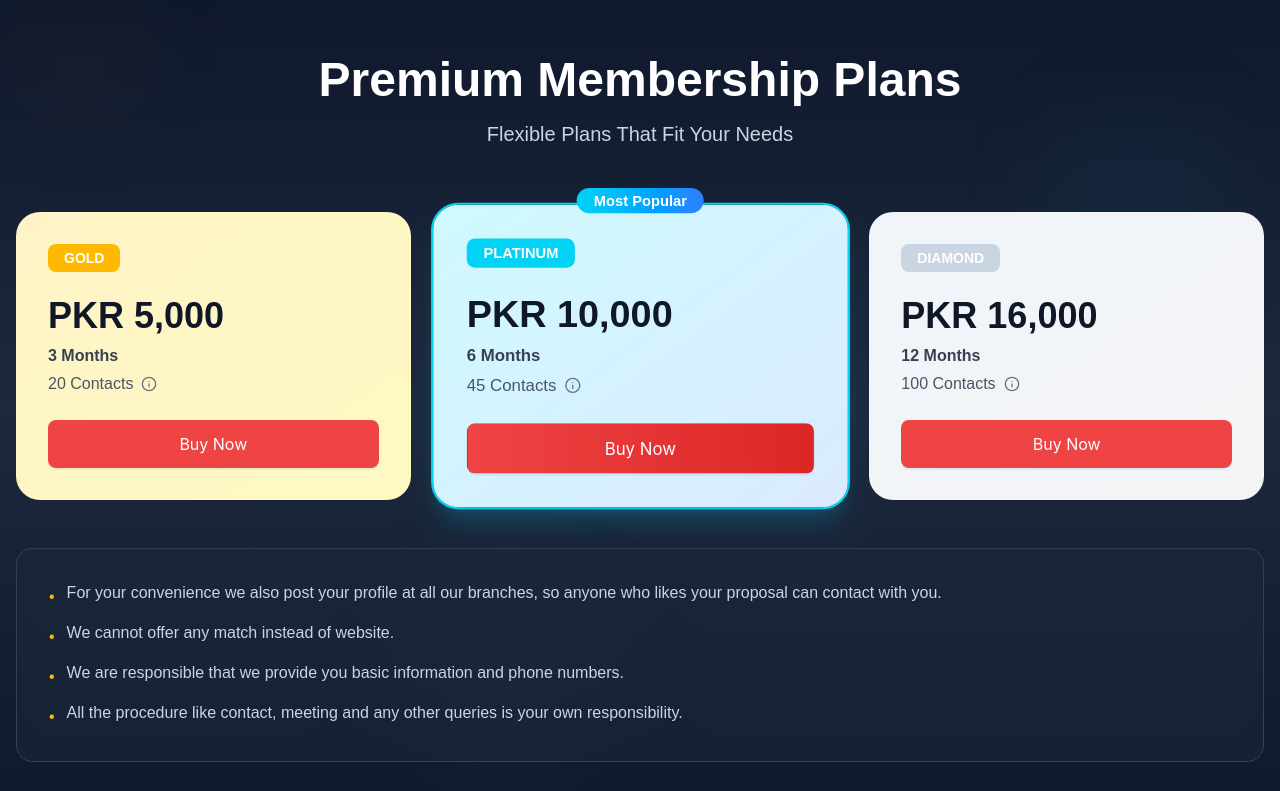
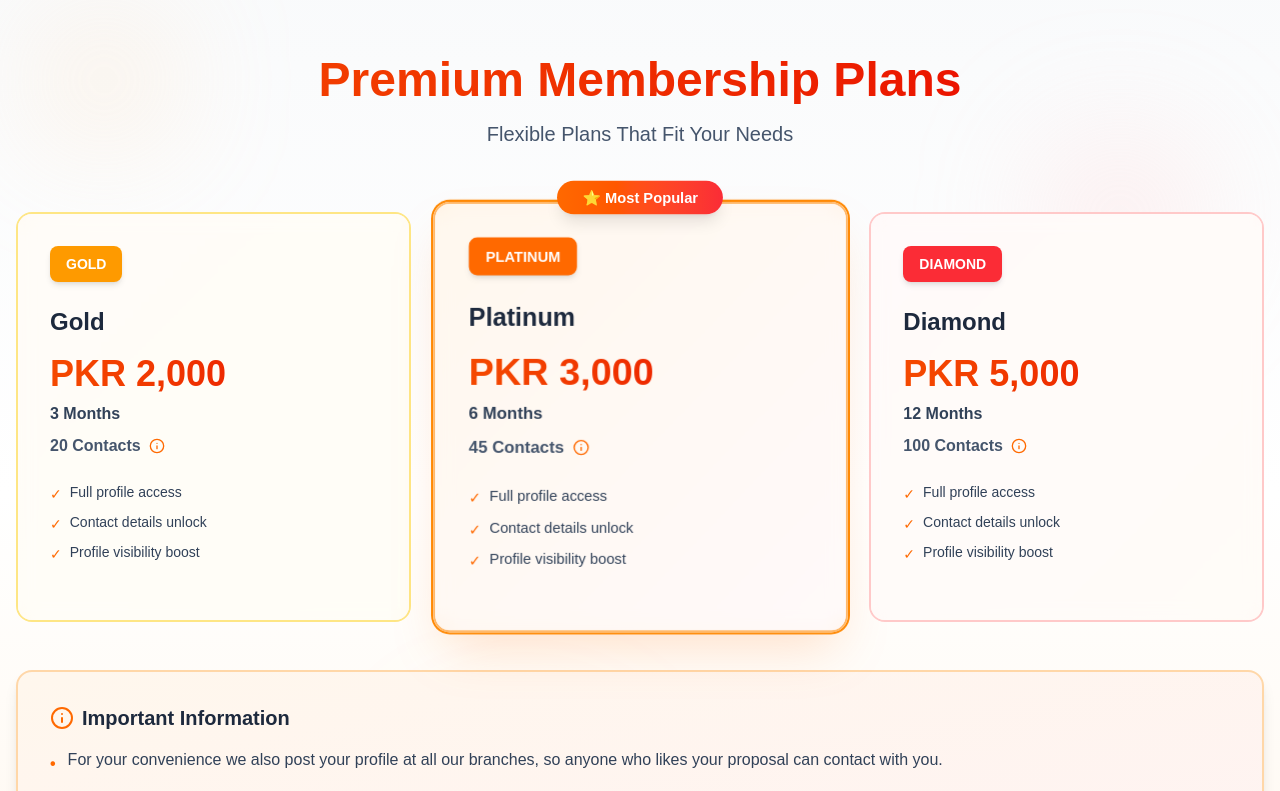
Before and after one commit to Faizan1637/rawabit, a Next.js app: page / in a window 1280 px wide. Shown: the part 1020-1811 px from the top of the page. Built offline with nearby package versions, Linux system fonts and the light colour scheme; no server answers; the database is empty.

Commit message:
improve cards

```diff
--- a/src/components/membership-plans.tsx
+++ b/src/components/membership-plans.tsx
@@ -1,7 +1,7 @@
 "use client"
 
 import { Info } from "lucide-react"
-import { Button } from "antd"
+
 
 interface MembershipPlan {
   name: string
@@ -11,55 +11,63 @@ interface MembershipPlan {
   badge: string
   badgeColor: string
   gradient: string
+  borderColor: string
   isPopular?: boolean
 }
 
 const plans: MembershipPlan[] = [
   {
     name: "Gold",
-    price: 5000,
+    price: 2000,
     duration: "3 Months",
     contacts: 20,
     badge: "GOLD",
-    badgeColor: "bg-amber-400",
-    gradient: "from-amber-100 to-yellow-100"
+    badgeColor: "bg-amber-500",
+    gradient: "from-orange-50 to-amber-50",
+    borderColor: "border-amber-200"
   },
   {
     name: "Platinum",
-    price: 10000,
+    price: 3000,
     duration: "6 Months",
     contacts: 45,
     badge: "PLATINUM",
-    badgeColor: "bg-cyan-400",
-    gradient: "from-cyan-100 to-blue-100",
+    badgeColor: "bg-orange-500",
+    gradient: "from-orange-100 to-red-50",
+    borderColor: "border-orange-300",
     isPopular: true
   },
   {
     name: "Diamond",
-    price: 16000,
+    price: 5000,
     duration: "12 Months",
     contacts: 100,
     badge: "DIAMOND",
-    badgeColor: "bg-slate-300",
-    gradient: "from-slate-100 to-gray-100"
+    badgeColor: "bg-red-500",
+    gradient: "from-red-50 to-orange-50",
+    borderColor: "border-red-200"
   },
 ]
 
 export default function MembershipPlans() {
   return (
-    <section className="py-20 bg-gradient-to-b from-slate-900 via-slate-800 to-slate-900 relative overflow-hidden">
+    <section className="py-20 bg-gradient-to-b from-gray-50 via-white to-orange-50 relative overflow-hidden">
       {/* Decorative elements */}
       <div className="absolute inset-0 overflow-hidden pointer-events-none">
-        <div className="absolute top-10 left-10 w-20 h-20 bg-amber-500/10 rounded-full blur-3xl"></div>
-        <div className="absolute top-40 right-20 w-32 h-32 bg-cyan-500/10 rounded-full blur-3xl"></div>
-        <div className="absolute bottom-20 left-1/3 w-40 h-40 bg-slate-500/10 rounded-full blur-3xl"></div>
+        <div className="absolute top-10 left-10 w-32 h-32 bg-orange-200/30 rounded-full blur-3xl"></div>
+        <div className="absolute top-40 right-20 w-40 h-40 bg-red-200/30 rounded-full blur-3xl"></div>
+        <div className="absolute bottom-20 left-1/3 w-48 h-48 bg-orange-300/20 rounded-full blur-3xl"></div>
       </div>
 
       <div className="container mx-auto px-4 relative z-10">
         {/* Header */}
         <div className="text-center mb-16">
-          <h2 className="text-4xl md:text-5xl font-bold text-white mb-4 text-balance">Premium Membership Plans</h2>
-          <p className="text-xl text-slate-300 text-balance">Flexible Plans That Fit Your Needs</p>
+          <h2 className="text-4xl md:text-5xl font-bold bg-gradient-to-r from-orange-600 to-red-600 bg-clip-text text-transparent mb-4">
+            Premium Membership Plans
+          </h2>
+          <p className="text-xl text-slate-600 text-balance">
+            Flexible Plans That Fit Your Needs
+          </p>
         </div>
 
         {/* Plans Grid */}
@@ -67,67 +75,81 @@ export default function MembershipPlans() {
           {plans.map((plan, index) => (
             <div
               key={index}
-              className={`relative group transition-all duration-300 ${plan.isPopular ? "md:scale-105" : ""}`}
+              className={`relative group transition-all duration-300 ${
+                plan.isPopular ? "md:scale-105" : ""
+              }`}
             >
               {/* Popular badge */}
               {plan.isPopular && (
                 <div className="absolute -top-4 left-1/2 transform -translate-x-1/2 z-20">
-                  <span className="bg-gradient-to-r from-cyan-400 to-blue-500 text-white px-4 py-1 rounded-full text-sm font-semibold">
-                    Most Popular
+                  <span className="bg-gradient-to-r from-orange-500 to-red-500 text-white px-6 py-2 rounded-full text-sm font-bold shadow-lg">
+                    ⭐ Most Popular
                   </span>
                 </div>
               )}
 
               {/* Card */}
               <div
-                className={`relative h-full rounded-3xl overflow-hidden transition-all duration-300 hover:shadow-2xl ${
-                  plan.isPopular ? "ring-2 ring-cyan-400 shadow-xl shadow-cyan-500/20" : "hover:shadow-xl"
+                className={`relative h-full rounded-2xl overflow-hidden transition-all duration-300 border-2 ${
+                  plan.borderColor
+                } ${
+                  plan.isPopular
+                    ? "ring-2 ring-orange-400 shadow-2xl shadow-orange-500/20"
+                    : "hover:shadow-xl hover:border-orange-300"
                 }`}
               >
                 {/* Background gradient */}
-                <div className={`absolute inset-0 bg-gradient-to-br ${plan.gradient}`}></div>
+                <div
+                  className={`absolute inset-0 bg-gradient-to-br ${plan.gradient}`}
+                ></div>
 
                 {/* Content */}
-                <div className="relative p-8 flex flex-col h-full">
+                <div className="relative p-8 flex flex-col h-full bg-white/60 backdrop-blur-sm">
                   {/* Badge */}
                   <div className="mb-6">
                     <span
-                      className={`inline-block ${plan.badgeColor} text-white px-4 py-1 rounded-lg text-sm font-bold`}
+                      className={`inline-block ${plan.badgeColor} text-white px-4 py-2 rounded-lg text-sm font-bold shadow-md`}
                     >
                       {plan.badge}
                     </span>
                   </div>
 
+                  {/* Plan Name */}
+                  <h3 className="text-2xl font-bold text-slate-800 mb-4">
+                    {plan.name}
+                  </h3>
+
                   {/* Price */}
                   <div className="mb-6">
-                    <div className="text-4xl font-bold text-gray-900 mb-2">PKR {plan.price.toLocaleString()}</div>
-                    <div className="text-gray-700 font-semibold mb-1">{plan.duration}</div>
-                    <div className="text-gray-600 flex items-center gap-2">
-                      <span>{plan.contacts} Contacts</span>
-                      <Info size={16} className="text-gray-500" />
+                    <div className="text-4xl font-bold bg-gradient-to-r from-orange-600 to-red-600 bg-clip-text text-transparent mb-2">
+                      PKR {plan.price.toLocaleString()}
+                    </div>
+                    <div className="text-slate-700 font-semibold mb-2">
+                      {plan.duration}
+                    </div>
+                    <div className="flex items-center gap-2 text-slate-600">
+                      <span className="font-semibold">{plan.contacts} Contacts</span>
+                      <Info size={16} className="text-orange-500" />
                     </div>
                   </div>
 
-                  {/* Button */}
-                  <Button
-                    type="primary"
-                    size="large"
-                    block
-                    className={`font-bold ${
-                      plan.isPopular
-                        ? "bg-gradient-to-r from-red-500 to-red-600 hover:from-red-600 hover:to-red-700"
-                        : "bg-red-500 hover:bg-red-600"
-                    }`}
-                    style={{
-                      height: '48px',
-                      borderRadius: '8px',
-                      background: plan.isPopular
-                        ? 'linear-gradient(to right, #ef4444, #dc2626)'
-                        : '#ef4444'
-                    }}
-                  >
-                    Buy Now
-                  </Button>
+                  {/* Features List */}
+                  <div className="mb-6 flex-grow">
+                    <ul className="space-y-2 text-sm text-slate-700">
+                      <li className="flex items-start gap-2">
+                        <span className="text-orange-500 mt-0.5">✓</span>
+                        <span>Full profile access</span>
+                      </li>
+                      <li className="flex items-start gap-2">
+                        <span className="text-orange-500 mt-0.5">✓</span>
+                        <span>Contact details unlock</span>
+                      </li>
+                      <li className="flex items-start gap-2">
+                        <span className="text-orange-500 mt-0.5">✓</span>
+                        <span>Profile visibility boost</span>
+                      </li>
+                    </ul>
+                  </div>
                 </div>
               </div>
             </div>
@@ -135,25 +157,29 @@ export default function MembershipPlans() {
         </div>
 
         {/* Terms and conditions */}
-        <div className="bg-slate-800/50 backdrop-blur-sm rounded-2xl p-8 border border-slate-700">
-          <ul className="space-y-3 text-slate-300">
+        <div className="bg-gradient-to-br from-orange-50 to-red-50 rounded-2xl p-8 border-2 border-orange-200 shadow-lg">
+          <h3 className="text-xl font-bold text-slate-800 mb-4 flex items-center gap-2">
+            <Info className="text-orange-500" />
+            Important Information
+          </h3>
+          <ul className="space-y-3 text-slate-700">
             <li className="flex items-start gap-3">
-              <span className="text-amber-400 mt-1">•</span>
+              <span className="text-orange-500 mt-1 font-bold">•</span>
               <span>
                 For your convenience we also post your profile at all our branches, so anyone who likes your proposal
                 can contact with you.
               </span>
             </li>
             <li className="flex items-start gap-3">
-              <span className="text-amber-400 mt-1">•</span>
+              <span className="text-orange-500 mt-1 font-bold">•</span>
               <span>We cannot offer any match instead of website.</span>
             </li>
             <li className="flex items-start gap-3">
-              <span className="text-amber-400 mt-1">•</span>
+              <span className="text-orange-500 mt-1 font-bold">•</span>
               <span>We are responsible that we provide you basic information and phone numbers.</span>
             </li>
             <li className="flex items-start gap-3">
-              <span className="text-amber-400 mt-1">•</span>
+              <span className="text-orange-500 mt-1 font-bold">•</span>
               <span>All the procedure like contact, meeting and any other queries is your own responsibility.</span>
             </li>
           </ul>
```
